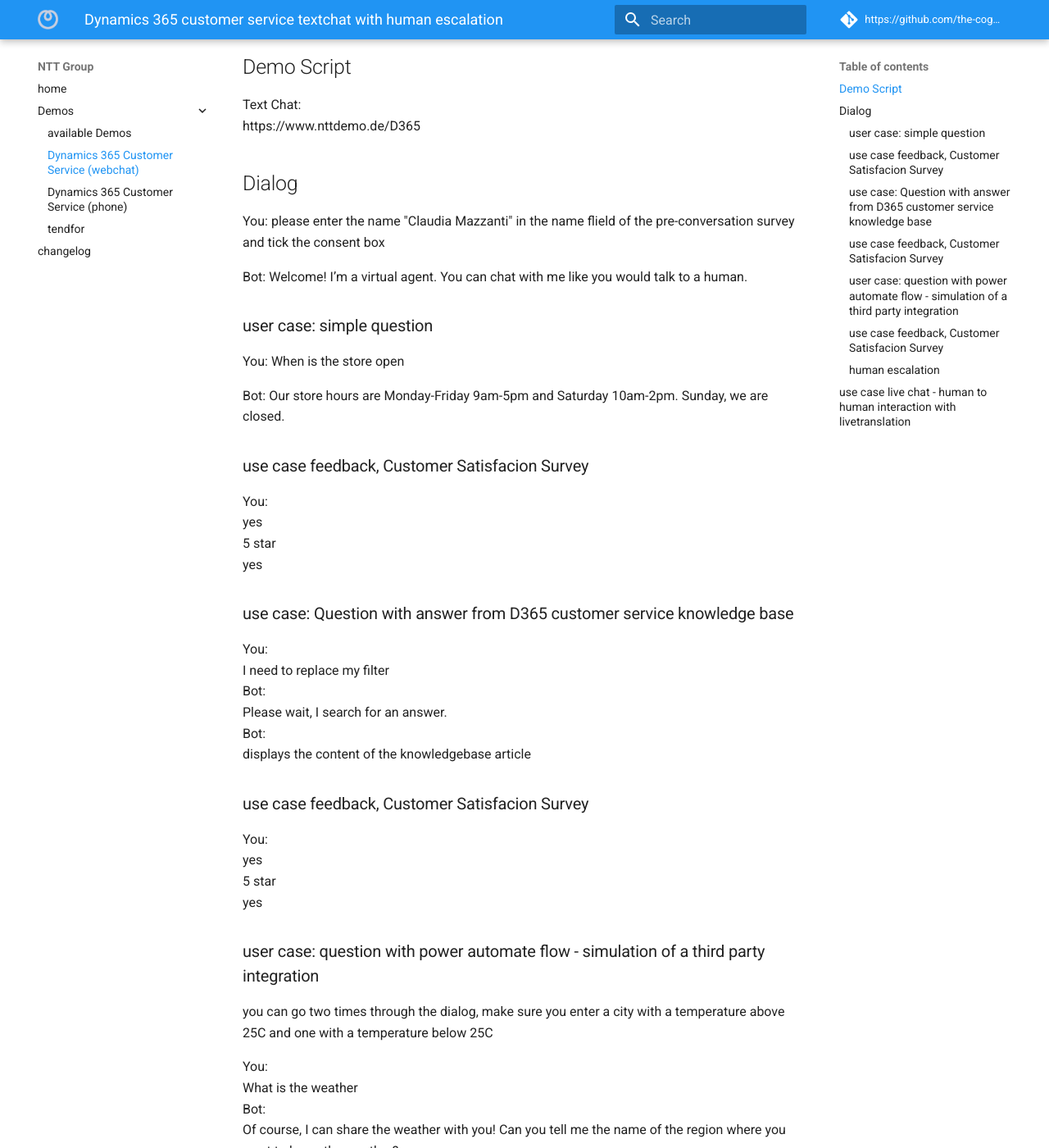
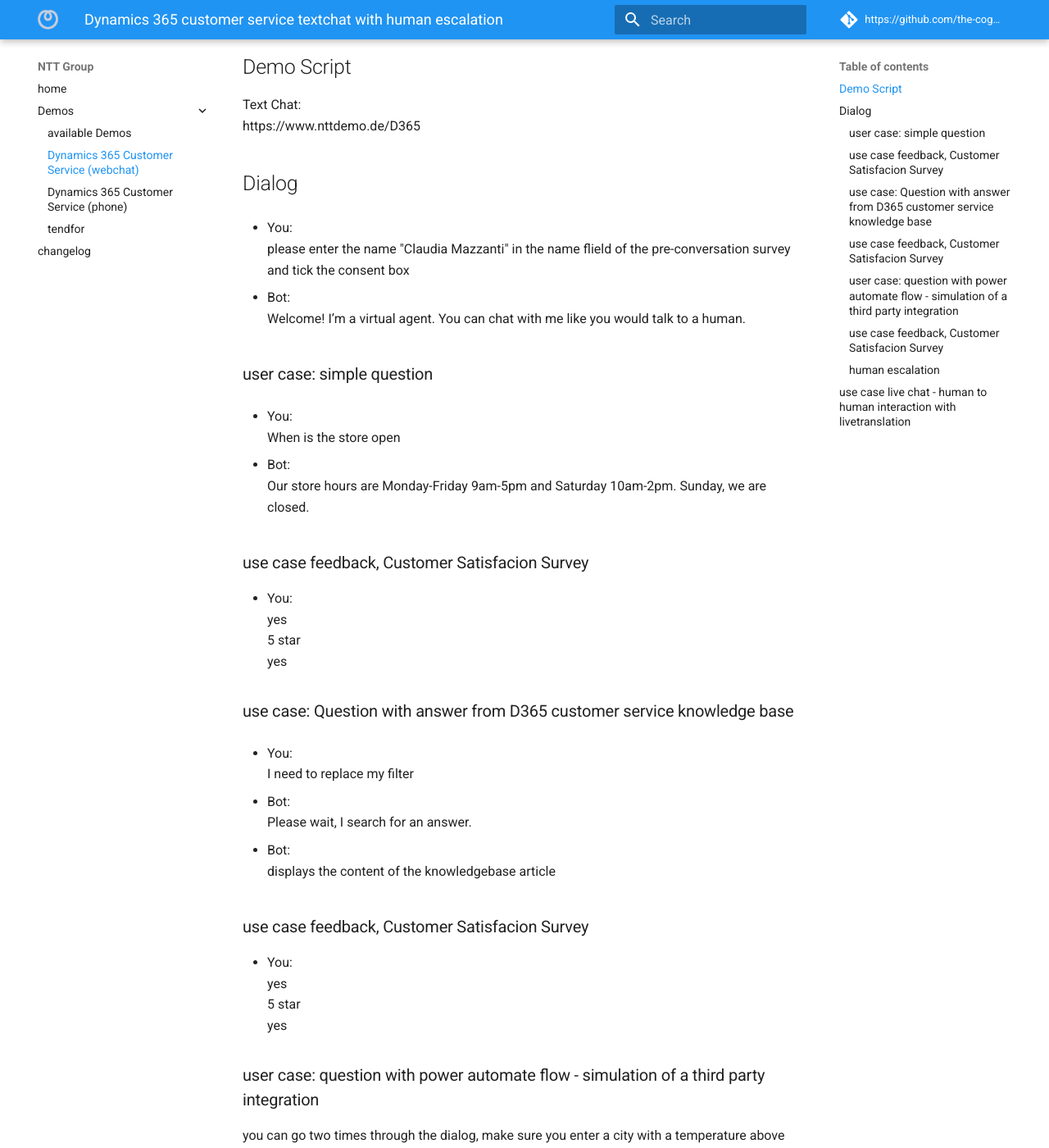
Before and after one commit to the-cognitiveservices-ninja/demo-environment, an MkDocs documentation site: the page built from docs/scripts/d365_text_chat.md, in a window 1280 px wide and 1400 px high, scrolled down 234 px. Shown: the whole window at 82% size. Built offline with MkDocs 1.6.1 and Material for MkDocs 9.7.7, drawn with Linux system fonts in a browser that asks for light colours; comment, search, counter and statistics services are not loaded; some of the changed lines change nothing that is shown; some of the changed text lies outside the part shown.

Commit message:
updated first part of the demo

```diff
--- a/docs/scripts/d365_text_chat.md
+++ b/docs/scripts/d365_text_chat.md
@@ -14,77 +14,91 @@
 
 ## Dialog
 
-You:
-please enter the name "Claudia Mazzanti" in the name flield of the pre-conversation survey and tick the consent box
+* You:
+  please enter the name "Claudia Mazzanti" in the name flield of the pre-conversation survey and tick the consent box
 
-Bot:
-Welcome! I’m a virtual agent. You can chat with me like you would talk to a human.
+* Bot:
+  Welcome! I’m a virtual agent. You can chat with me like you would talk to a human.
 
 ### user case: simple question
-You:
-When is the store open
+* You:
+  When is the store open
 
-Bot:
-Our store hours are
-Monday-Friday 9am-5pm and
-Saturday 10am-2pm.
-Sunday, we are closed.
+* Bot:
+  Our store hours are
+  Monday-Friday 9am-5pm and
+  Saturday 10am-2pm.
+  Sunday, we are closed.
 
 ### use case feedback, Customer Satisfacion Survey
-You:
-yes
-5 star
-yes
+* You:
+  yes
+  5 star
+  yes
 
 ### use case: Question with answer from D365 customer service knowledge base
-You:
-I need to replace my filter
-Bot:
-Please wait, I search for an answer.
-Bot:
-displays the content of the knowledgebase article
+* You:
+  I need to replace my filter
+
+* Bot:
+  Please wait, I search for an answer.
+
+* Bot:
+ displays the content of the knowledgebase article
 
 ### use case feedback, Customer Satisfacion Survey
-You:
-yes
-5 star
-yes
+* You:
+  yes
+  5 star
+  yes
 
 ### user case: question with power automate flow - simulation of a third party integration
 you can go two times through the dialog, make sure you enter a city with a temperature above 25C and one with a temperature below 25C
 
-You:
-What is the weather
-Bot:
-Of course, I can share the weather with you! Can you tell me the name of the region where you want to know the weather?
-You:
-Dakar (or another city)
-Bot:
-displays the temperature within a whole sentence
+* You:
+  What is the weather
+
+* Bot:
+  Of course, I can share the weather with you! Can you tell me the name of the region where you want to know the weather?
+
+* You:
+  Dakar (or another city)
+
+* Bot:
+  displays the temperature within a whole sentence
 
 ### use case feedback, Customer Satisfacion Survey
-You:
-yes
-5 star
-yes
+
+* You:
+  yes
+  5 star
+  yes
 
 ### human escalation
-You:
-I want to talk to a support agent
-Bot:
-Is your query product related?
-You:
-Yes
-Bot:
-Which product?
-You:
-smart brew 1000
-Bot:
-What is the topic?
-You:
-Replace a filter
-Bot:
-Please wait, I connect you to a human colleague.
-the bot connects you to a human for a live chat
+
+* You:
+  I want to talk to a support agent
+
+* Bot:
+  Is your query product related?
+
+* You:
+  Yes
+
+* Bot:
+ Which product?
+
+* You:
+  smart brew 1000
+
+* Bot:
+  What is the topic?
+
+* You:
+  Replace a filter
+
+* Bot:
+  Please wait, I connect you to a human colleague.
+  the bot connects you to a human for a live chat
 
 ## use case live chat - human to human interaction with livetranslation
```
